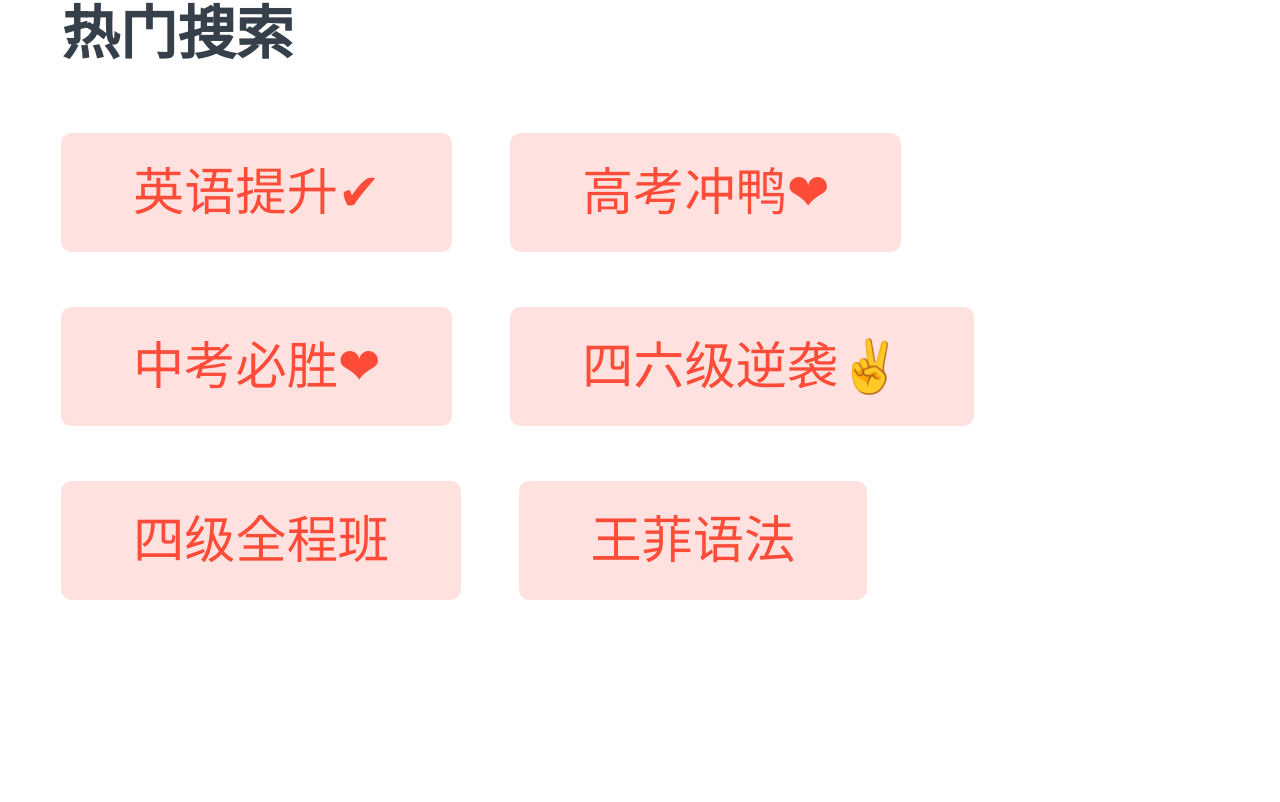
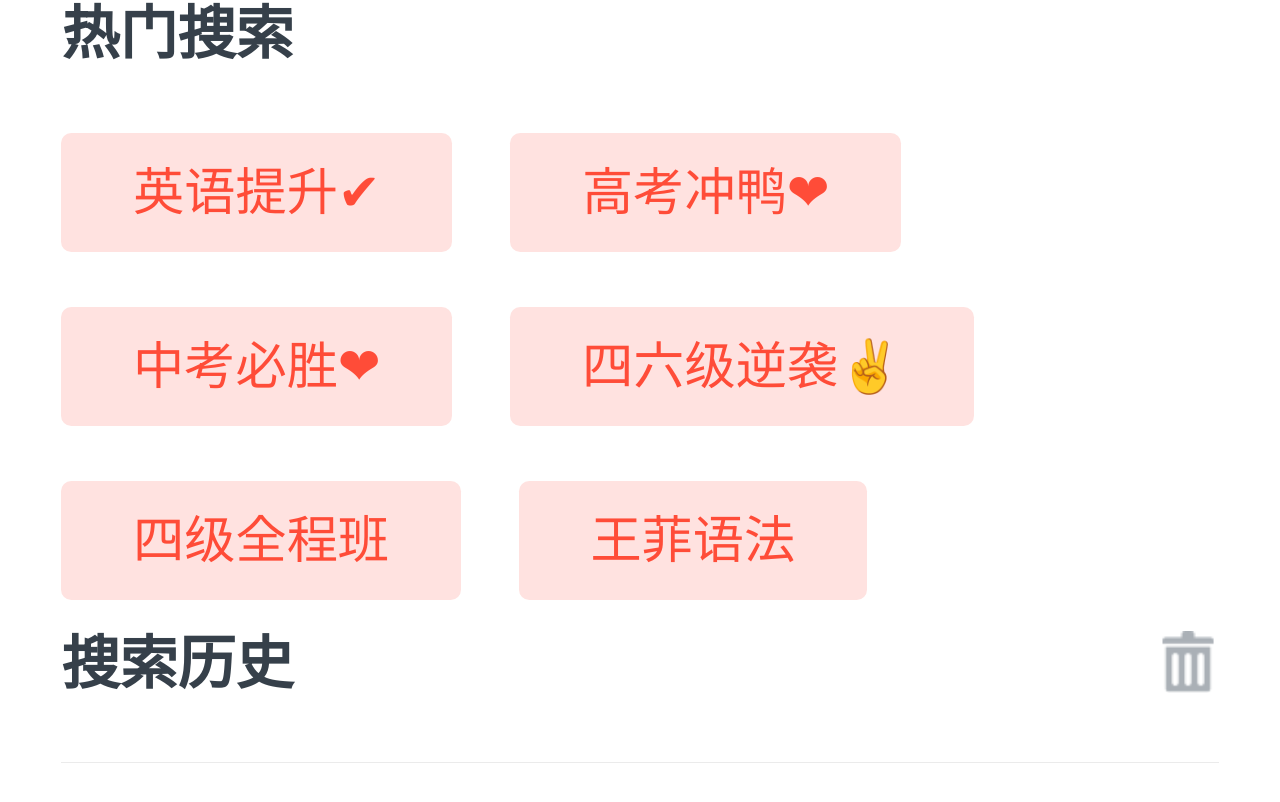
Before and after one commit to Marshall-Hao/jpk-demo, a Next.js app: page /search in a window 1280 px wide. Shown: the part 318-1120 px from the top of the page. Before the commit the page ends 918 px from the top, so only its background shows below. Built offline with nearby package versions, Linux system fonts and the light colour scheme.

Commit message:
feat: history showing with self-built hook
config the hooks for the logic, localStorage set up with store2

```diff
--- a/components/p_search/History.js
+++ b/components/p_search/History.js
@@ -1,7 +1,7 @@
 import Link from 'next/link'
 import s from './History.module.css'
 
-export default function History({ hotWord, submitSearch }) {
+export default function History({ hotWord, submitSearch, history, deleteHistory }) {
   const renderHotItem = (item, index) => {
     const text = item.title.slice(0, 6)
     if (item.type === 2) {
@@ -28,6 +28,28 @@ export default function History({ hotWord, submitSearch }) {
         </section>
       ) : null}
       {/* search history */}
+      <section className={s.container}>
+        <div className={`${s.historyHead} border-b-1px`}>
+          搜索历史
+          <button className={s.del} onClick={() => deleteHistory()}>
+            <img className={s.clean} src="/img/clean.png" alt="delete" />
+          </button>
+        </div>
+        <div className={s.content}>
+          {history && history.length
+            ? history.map((item, index) => {
+                return (
+                  <div
+                    className={`${s.list} border-b-1px`}
+                    key={`history-${index}`}
+                    onClick={() => submitSearch(item)}>
+                    {item}
+                  </div>
+                )
+              })
+            : null}
+        </div>
+      </section>
     </>
   )
 }
--- a/core/hooks/useLSState.js
+++ b/core/hooks/useLSState.js
@@ -0,0 +1,29 @@
+import { useState, useEffect } from 'react'
+import ls from 'store2'
+
+/**
+ * localStorage 同步State
+ * @param {*} key 存储的键
+ * @param {*} defaultVal 默认值
+ */
+const useLSState = (key, defaultVal) => {
+  const [data, setData] = useState(defaultVal)
+
+  const setter = (newData) => {
+    setData(newData)
+    ls.set(key, newData)
+  }
+
+  useEffect(() => {
+    if (ls(key) === null) {
+      ls.set(key, defaultVal)
+    } else {
+      setData(ls(key))
+    }
+  }, [])
+
+  //   * 模拟hook方式
+  return [data, setter]
+}
+
+export default useLSState
--- a/package.json
+++ b/package.json
@@ -20,7 +20,8 @@
     "react": "18.2.0",
     "react-dom": "18.2.0",
     "react-slick": "^0.29.0",
-    "slick-carousel": "^1.8.1"
+    "slick-carousel": "^1.8.1",
+    "store2": "^2.13.2"
   },
   "devDependencies": {
     "@babel/core": "^7.18.5",
--- a/pages/search/index.js
+++ b/pages/search/index.js
@@ -7,6 +7,7 @@ import Result from '@/p_search/Result'
 import Input from '@/p_search/Input'
 import { getHotWord, getSearchResult, getSearchSuggest } from '../../core/api'
 import s from './search.module.css'
+import useLSState from 'core/hooks/useLSState'
 
 const TYPES = {
   HISTORY: 'history',
@@ -23,6 +24,8 @@ export default function Search({ kw, hotWord }) {
   const [contType, setContType] = useState(kw ? TYPES.RESULT : TYPES.HISTORY)
   const [inputValue, setInputValue] = useState(kw || '')
   const [suggestList, setSuggestList] = useState([])
+  const [history, setHistory] = useLSState('searchHistory', [])
+
   // * back to history
   const showHistory = () => setContType(TYPES.HISTORY)
   // * while typing keyword
@@ -41,6 +44,11 @@ export default function Search({ kw, hotWord }) {
   }, [contType, setContType, setSuggestList])
   // * finalize search
   const submitSearch = (kw = '') => {
+    // * push the new search result into the search history array
+    // * get rid of the duplicated ones
+    history.unshift(kw)
+
+    setHistory([...new Set(history)].slice(0, 6))
     setContType(TYPES.RESULT)
     // * 更新路由页面keyword,保持页面的状态
     router.replace({
@@ -54,7 +62,14 @@ export default function Search({ kw, hotWord }) {
   const renderContent = () => {
     switch (contType) {
       case TYPES.HISTORY:
-        return <History submitSearch={submitSearch} hotWord={hotWord} />
+        return (
+          <History
+            submitSearch={submitSearch}
+            hotWord={hotWord}
+            history={history}
+            deleteHistory={() => setHistory([])}
+          />
+        )
       case TYPES.SUGGEST:
         return <Suggest data={suggestList} submitSearch={submitSearch} />
       case TYPES.RESULT:
```
Also changed, not shown: 1 other file (tests, documents, lock files or other folders).
